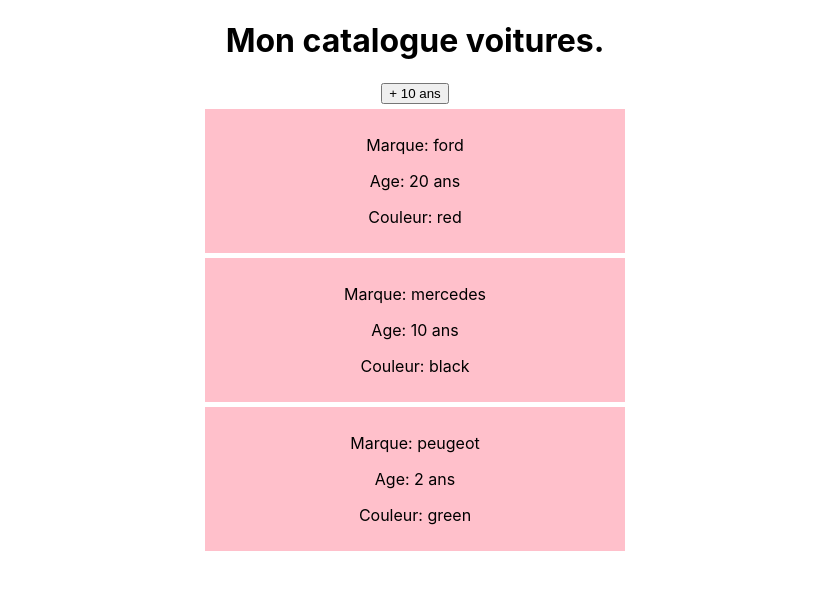
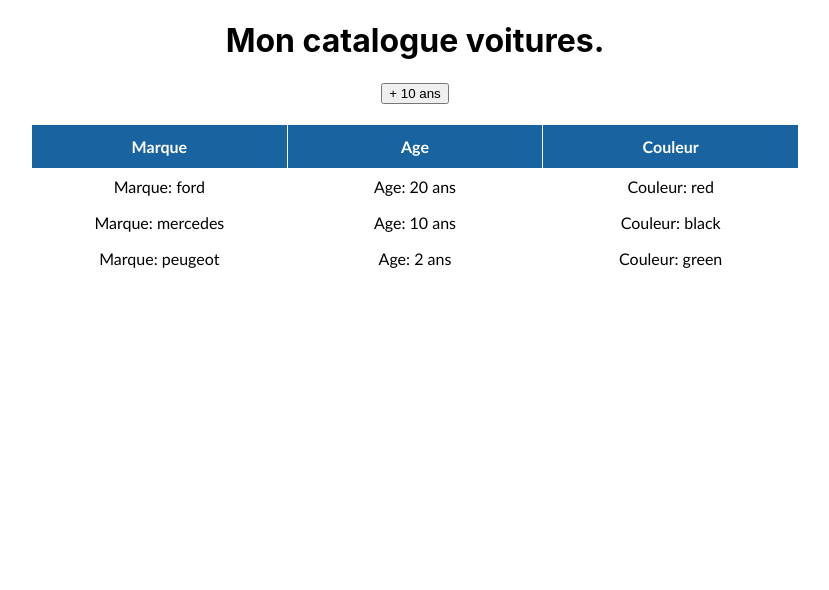
Before and after one commit to lenycherry/carsapp, a React (Create React App) app: page / in a window 1280 px wide. Shown: the top 590 px of the page, without its empty margins (225-1054 px from the left). Built offline with nearby package versions, Linux system fonts and the light colour scheme.

Commit message:
Add: table. Improved DOM with Fragment

```diff
--- a/src/components/Cars.js
+++ b/src/components/Cars.js
@@ -2,15 +2,15 @@
 
 const Car = ({ nom, color, year }) => {
 
-    const colorInfo = color ? (<p>Couleur: { color}</p>) : (<p>Couleur: Néant</p>);
+    const colorInfo = color ? (`Couleur: ${color}`) : ('Couleur: Néant');
 
     if (nom) {
         return (
-            <div style={{ backgroundColor: 'pink', width: '400px', padding: '10px', margin: '5px auto' }}>
-                <p>Marque: {nom} </p>
-                <p>Age: {year}</p>
-                { colorInfo}
-            </div>
+            <tr>
+                <td>Marque: {nom}</td>
+                <td>Age: {year}</td>
+                <td>{ colorInfo}</td>
+            </tr>
         )
     } else {
         return null;
--- a/src/components/Mycars.js
+++ b/src/components/Mycars.js
@@ -1,4 +1,4 @@
-import React, { Component } from 'react';
+import React, { Component, Fragment } from 'react';
 import Car from './Cars'
 
 class Mycars extends Component {
@@ -24,22 +24,29 @@
         const year = new Date().getFullYear();
 
         return (
-            <div>
+            <>
                 <h1>{this.state.titre}</h1>
 
                 <button onClick={this.addTenYears}>+ 10 ans</button>
 
-                {
-                    this.state.voitures.map((voiture, index) => {
-                        return(
-                            <div key={index}>
-                                <Car nom={voiture.name} color={voiture.color} year={year - voiture.year + ' ans'} />
-                            </div>
-                        )
-                    })
-                }
+                <table className='carsTable'>
+                    <tr>
+                        <th>Marque</th>
+                        <th>Age</th>
+                        <th>Couleur</th>
+                    </tr>
 
-            </div>
+                    {
+                        this.state.voitures.map((voiture, index) => {
+                            return (
+                                <Fragment key={index}>
+                                    <Car nom={voiture.name} color={voiture.color} year={year - voiture.year + ' ans'} />
+                                </Fragment>
+                            )
+                        })
+                    }
+                </table>
+            </>
         )
 
     }
--- a/src/index.css
+++ b/src/index.css
@@ -16,3 +16,26 @@
 color: red;
 text-transform: uppercase;
 }
+
+.carsTable{
+  font-family: "Trebuchet MS", Arial, Helvetica, sans-serif;
+  border-collapse: collapse;
+  width: 60%;
+  margin: 20px auto;
+}
+
+.carsTable td, .carsTable th {
+  border: 1px solid white;
+  padding: 8px;
+  width: 33%;
+  text-align: center;
+}
+
+.carsTable tr:hover {background-color: white;}
+
+.carsTable th {
+  padding-top: 12px;
+  padding-bottom: 12px;
+  background-color: rgb(24, 99, 160);
+  color: white;
+}
```
